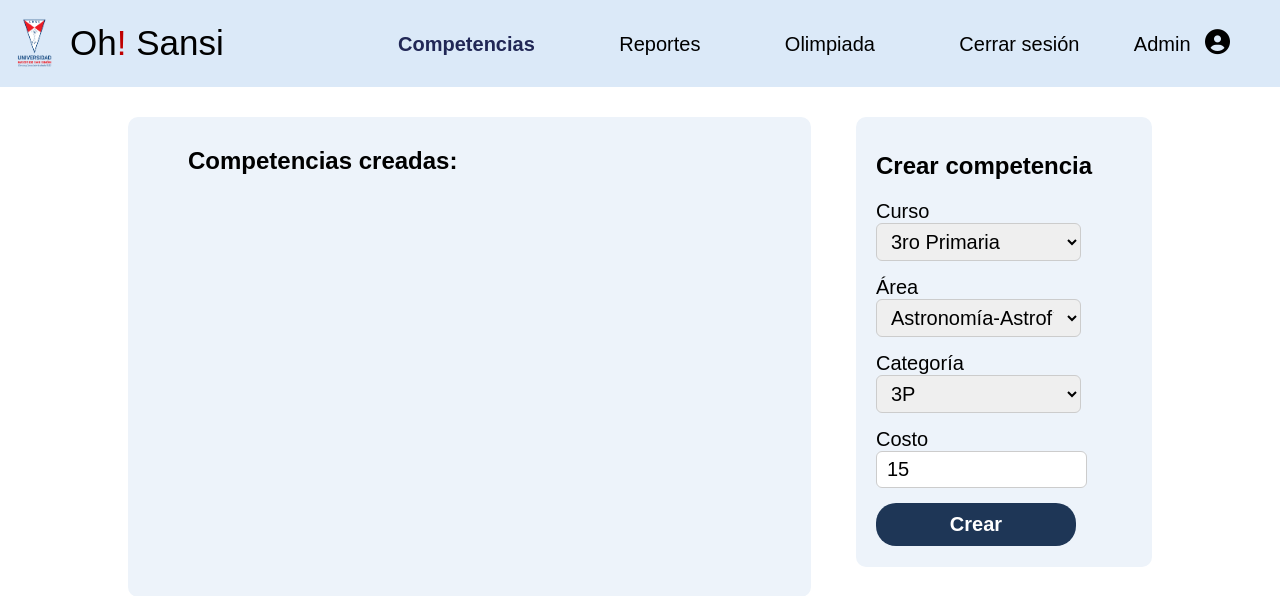
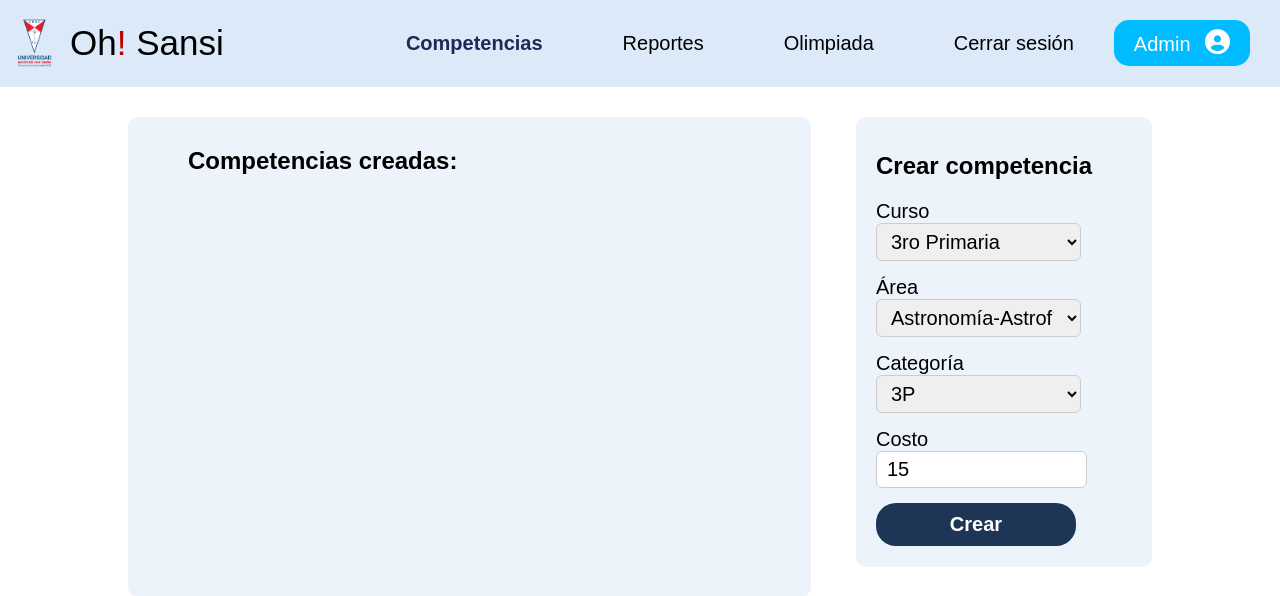
Before and after one commit to Santiago1408/Oh_Sansi_Flask, a Flask app: page /admin-areas in a window 1280 px wide. Shown: the top 596 px of the page. Run offline with Flask 3, Linux system fonts and the light colour scheme; the visitor is signed in with stand-in values (Sample User, id 1); data that the repository does not hold is empty; parts of the project's set-up code (start-up, migrations or seed data) failed here and were passed over; some libraries are stand-ins or nearby versions.

Commit message:
Arreglos visuales en ventana de administrador

```diff
--- a/app/static/css/menu-admin.css
+++ b/app/static/css/menu-admin.css
@@ -35,6 +35,12 @@ a{
     margin-right: 10px;
 }
 
+nav{
+    display: flex;
+    align-items: center;
+    justify-content: center;
+}
+
 nav a{
     font-weight: 400;
     padding: 0 40px;
@@ -58,14 +64,24 @@ body{
 
 i{
     font-size: 25px;
-    margin-right: 40px;
+    padding-right: 10px;
+}
+
+.usuario-admin{
+    font-weight: bolder;
+    padding: 10px;
+    border-radius: 15px;
+    background-color: #00bbff;
+    color: #fff;
+    margin-right: 20px;
 }
 
 #admin{
+    color: #fff;
     padding: 0 10px;
 }
 
 #admin:hover{
-    color:#000;
+    color:#fff;
     cursor: default;
 }
--- a/app/templates/menu-admin.html
+++ b/app/templates/menu-admin.html
@@ -23,8 +23,10 @@
             <a href="{{ url_for('login') }}" class="nav-link">Iniciar sesión</a>
             <a href="{{ url_for('registrarse') }}" class="nav-link">Crear cuenta</a>
             {% endif %}
-            <a href="" id="admin">Admin</a>
-            <i class="fa-solid fa-circle-user"></i>
+            <div class="usuario-admin">
+                <a href="" id="admin">Admin</a>
+                <i class="fa-solid fa-circle-user"></i>
+            </div>
 
         </nav>
     </header>
```
